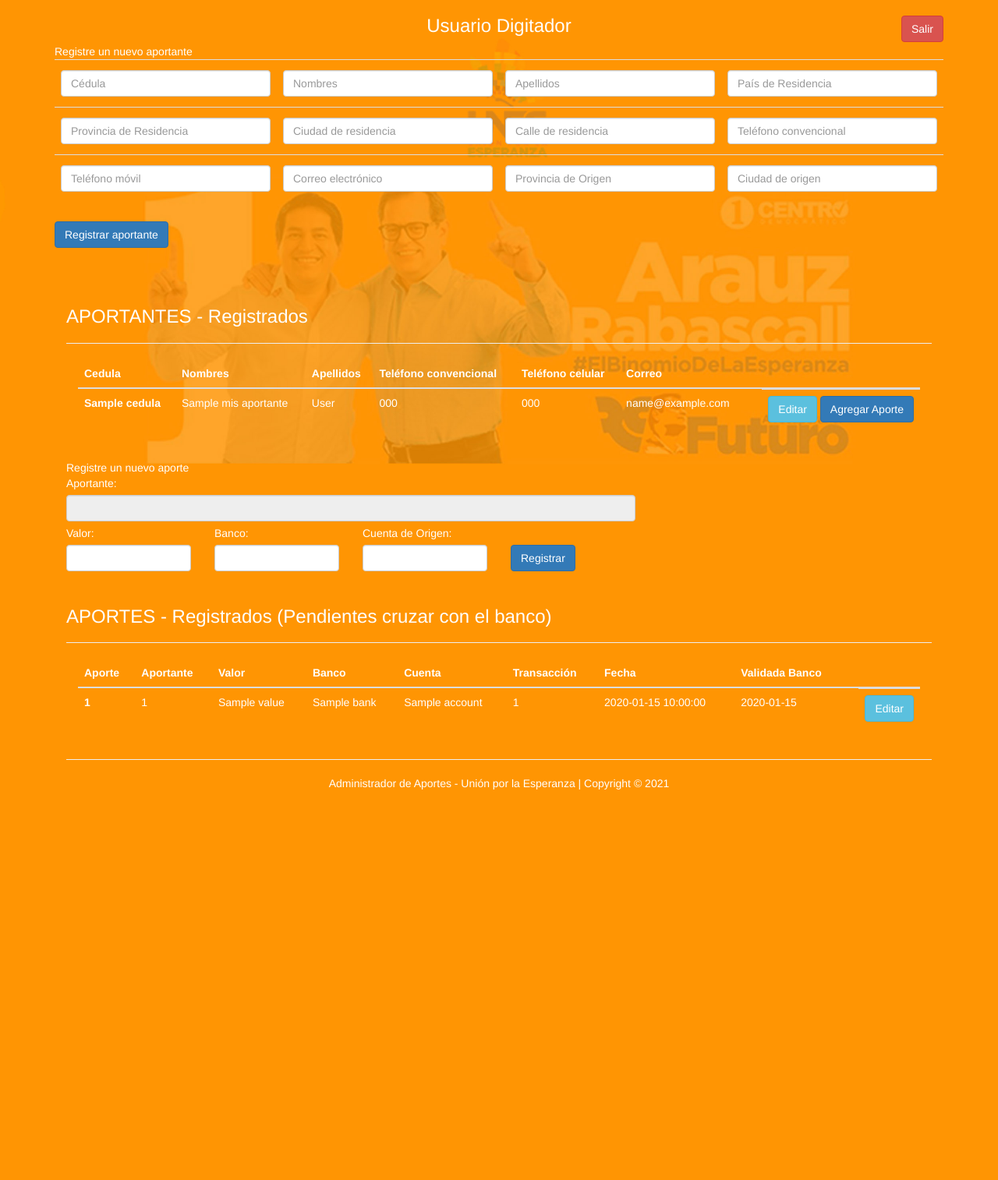
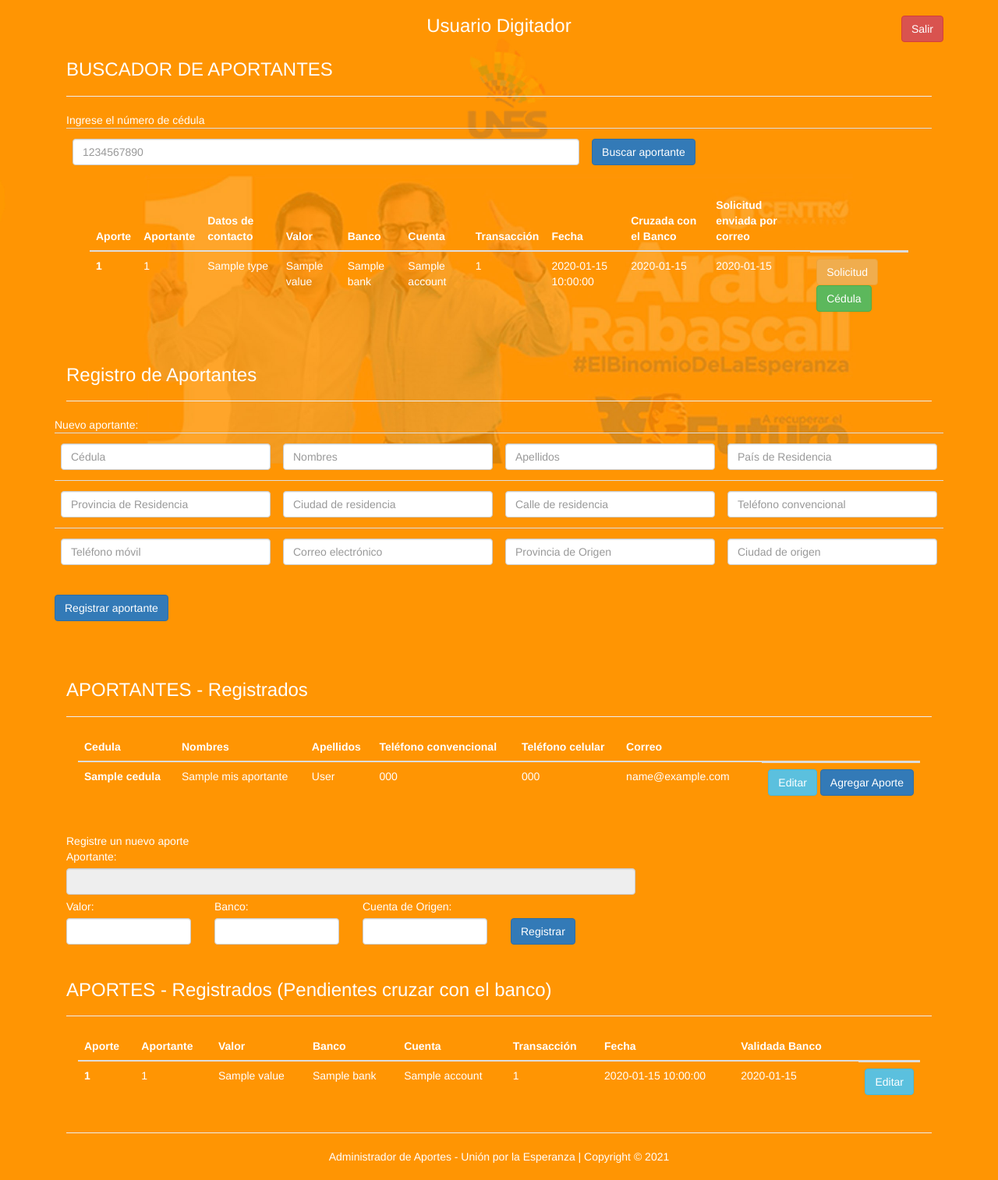
Before and after one commit to noxfero/aportes-admin, a PHP site: template view/bandejaAdminView.php in a window 1280 px wide. Shown: the whole page at 78% size. Before the commit the page ends 1035 px from the top, so only its background shows below. Run offline with PHP 8.4, Linux system fonts and the light colour scheme; the template is opened without the code that fills it: most values are stand-ins (such as "Sample title", 1, 10 or a date in 2020).

Commit message:
Update
Update

```diff
--- a/controller/BandejaBancosController.php
+++ b/controller/BandejaBancosController.php
@@ -135,7 +135,7 @@
 
 		if ($r > 0)
 		{
-			if ($row[5]!= 'Depósito')
+			if ($row[5]!= 'Depósito' && $row[5]!= 'Nota de Débito')
 			{
 				$fecha = substr($row[3], 0, 19) ;
 				$fecha = str_replace(".",":",$fecha);
--- a/upload.php
+++ b/upload.php
@@ -23,7 +23,7 @@
     if (in_array($fileExtension, $allowedfileExtensions))
     {
       // directory in which the uploaded file will be moved
-      $uploadFileDir = './uploads/';
+      $uploadFileDir = 'uploads/';
       $dest_path = $uploadFileDir . $newFileName;
 
       if(move_uploaded_file($fileTmpPath, $dest_path))
--- a/view/bandejaAdminView.php
+++ b/view/bandejaAdminView.php
@@ -14,9 +14,18 @@
         <script src="https://maxcdn.bootstrapcdn.com/bootstrap/3.4.1/js/bootstrap.min.js"></script>
         <link rel="stylesheet" href="./estilo/estilo.css">
 
-        <!-- Script con jQuery utilizado para agregar de manera dinámica N nuevas motocicletas"-->
+
+
+        <!-- Script con jQuery utilizado para mantener la posición del scroll"-->
         <script type="text/javascript">
-
+               $(document).ready(function () {
+                    if (localStorage.getItem("my_app_name_here-quote-scroll") != null) {
+                        $(window).scrollTop(localStorage.getItem("my_app_name_here-quote-scroll"));
+                    }
+                    $(window).on("scroll", function() {
+                        localStorage.setItem("my_app_name_here-quote-scroll", $(window).scrollTop());
+                    });
+                });
         </script>
     </head>
     <body>
@@ -35,10 +44,105 @@
 			</div>
 		</div>
 
+        <div class="col-sm-12">
+			<h3>BUSCADOR DE APORTANTES</h3>
+            <hr/>
+            <div class="form-group">
+                     <!-- Formulario  cuyo post hará un llamado al controlador "BandejaUsers", con la acción "agregarMoto"-->
+                     <form name="add_name" id="add_name" action="<?php echo $helper->url("BandejaAdmins","buscarAportante"); ?>" method="post">
+                     Ingrese el número de cédula
+                        <div class="table-responsive">
+                               <table class="table" id="dynamic_field">
+                                    <!-- Listado de inputs necesarios para capturar la información de una nueva moto -->
+                                    <tr>
+                                         <td><input type="text" name="cedulaB" placeholder="1234567890" class="form-control name_list" /></td>
+                                        <td><input type="submit" class="btn btn-primary" name="submit" id="submit" class="btn btn-info" value="Buscar aportante" />  </td>
+                                    </tr>
+                                    </table>
+                               <!-- Botón que ejecuta submit para este formulario"-->
+
+                          </div>
+
+                     </form>
+                     <form action="<?php echo $helper->url("BandejaAdmins","buscarAportante2"); ?>" method="post" class="col-sm-12 justify-content-center">
+        <section class="col-sm-12 moto">
+            <?php
+             //Carga el array que contiene MisCitas en una tabla siempre y cuando haya más de un registro
+
+             if (isset($allMisAportesX) && count($allMisAportesX)>=1)
+             {
+                echo '<table class="table">
+                <thead>
+                  <tr>
+                    <th scope="col">Aporte</th>
+                    <th scope="col">Aportante</th>
+                    <th scope="col">Datos de contacto</th>
+                    <th scope="col">Valor</th>
+                    <th scope="col">Banco</th>
+                    <th scope="col">Cuenta</th>
+                    <th scope="col">Transacción</th>
+                    <th scope="col">Fecha</th>
+					<th scope="col">Cruzada con el Banco</th>
+					<th scope="col">Solicitud enviada por correo</th>
+                    <th scope="col"></th>
+                  </tr>
+                </thead>
+                <tbody>';
+				$editMode = false;
+                $thisId = "-1";
+				$idUpd = "0";
+				if(isset($_GET["datosx"]))
+                {
+                    $thisId = $_GET["idx"];
+                }
+				$display="block";
+				$dir =  $helper->url("BandejaCallcenters","index");
+                foreach($allMisAportesX as $aporte) {
+                    // Directorios usados para redireccionar
+                    $cedula = explode("-",$aporte->aportanteID);
+                    $ced = rtrim($cedula[0]);
+                    $visValidar = "inline";
+                    echo '<tr><th scope="row">'.$aporte->aporteID.'</th>
+                    <td>'.$aporte->aportanteID.'</td>
+                    <td>'.$aporte->type.'</td>
+					<td>'.$aporte->value.'</td>
+                     <td>'.$aporte->bank.'</td>
+                     <td>'.$aporte->account.'</td>
+                     <td>'.$aporte->transactionID.'</td>
+					 <td>'.$aporte->registeredDate.'</td>
+                     <td>'.$aporte->bankValidated.'</td>
+					 <td>'.$aporte->callCenterValidated.'</td>
+                    <td class="right">
+                    <a name="formulario" href="'.'https://aportes.andresarauz.ec/api/v1/pdf/formulario/'.$aporte->aporteID.'" class="btn btn-warning">Solicitud</a>
+                    <a name="cedula" href="'.'https://aportes.andresarauz.ec/api/v1/upload/download/cedula/'.$ced.'" class="btn btn-success">Cédula</a>
+					</td></tr>';
+                }
+                echo '</tbody>
+                </table>
+                <input  type="hidden" name="cedula" value="'.$ced.'"/>';
+            } else {
+                if(isset($_POST["cedulaB"]))
+                {
+                    echo "La cédula que buscó no se encuentra en nuestros registros.<br/><br/>";
+                }
+            }
+
+            ?>
+        </section>
+		</form>
+                </div>
+        </div>
+
+        <br/>&nbsp;<br/>
+        <div class="col-sm-12">
+			<h3>Registro de Aportantes</h3>
+            <hr/>
+        </div>
+
 		<div class="form-group">
                      <!-- Formulario  cuyo post hará un llamado al controlador "BandejaUsers", con la acción "agregarMoto"-->
                      <form name="add_name" id="add_name" action="<?php echo $helper->url("BandejaAdmins","agregaAportantes"); ?>" method="post">
-                     Registre un nuevo aportante
+                     Nuevo aportante:
 
                           <div class="table-responsive">
                                <table class="table" id="dynamic_field">
--- a/view/loginView.php
+++ b/view/loginView.php
@@ -60,7 +60,7 @@
                     <br/>
                     <!-- Botones para iniciar sesión o registrarse -->
                     <input type="submit" value="Ingresar" class="btn btn-primary" name="login" value="login"/>
-                   <!-- <input type="submit" value="Registrarse" class="btn btn-info" name="registrar" value="registrar"/>-->
+                     <!--<input type="submit" value="Registrarse" class="btn btn-info" name="registrar" value="registrar"/>-->
                 </div>
                 <div class="col-sm-4">
 				</div>
```
Also changed, not shown: controller/BandejaAdminsController.php (+9 -1 lines), model/Aporte.php (+34 -1 lines), view/bandejaBancoView.php (+9 -2 lines), view/bandejaCallcenterView.php (+10 -3 lines), 1 other file.
